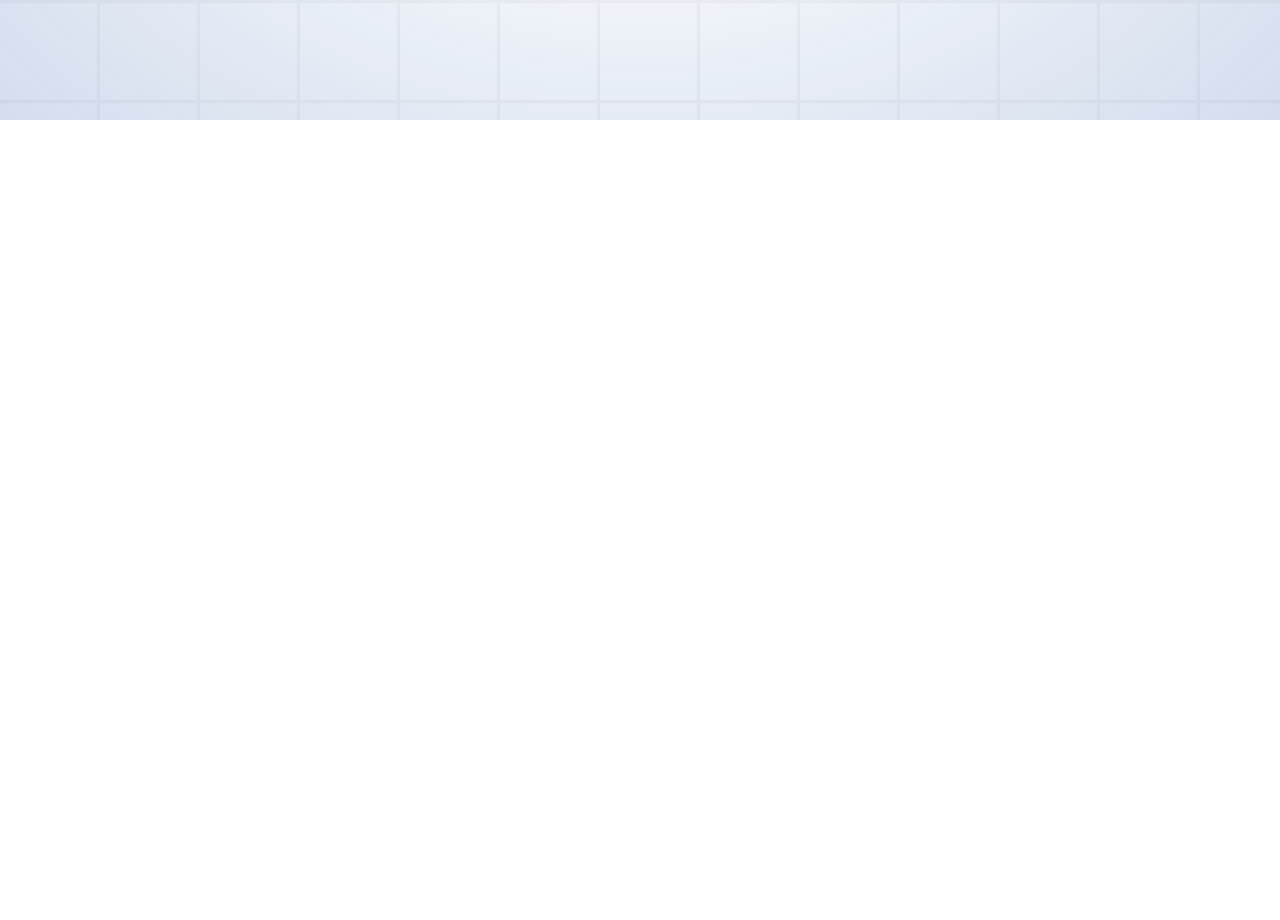
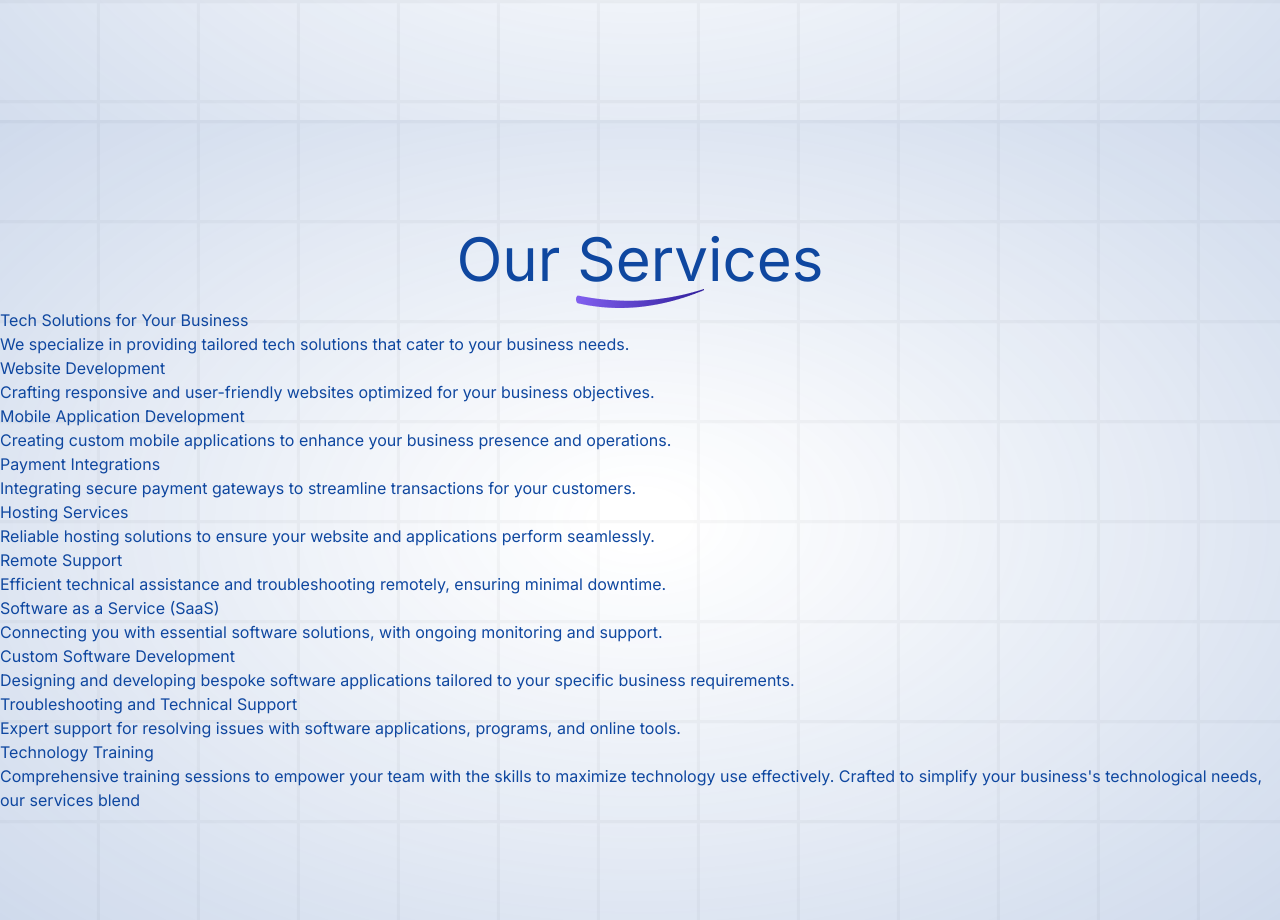
Before and after one commit to Mudanya/trignite-app, a Next.js app: page / in a window 1280 px wide. Shown: the part 680-1600 px from the top of the page. Before the commit the page ends 800 px from the top, so only its background shows below. Built offline with nearby package versions, Linux system fonts and the light colour scheme.

Commit message:
added services section

```diff
--- a/app/page.tsx
+++ b/app/page.tsx
@@ -1,4 +1,5 @@
 import Hero from "@/components/Hero";
+import Services from "@/components/Services";
 import GridBackground from "@/components/ui/GridBackground";
 import Image from "next/image";
 
@@ -8,6 +9,9 @@ export default function Home() {
       <div className="h-screen">
         <Hero />
       </div>
+      <div className="h-screen">
+        <Services/>
+      </div>
     </main>
   );
 }
--- /dev/null
+++ b/components/Services.tsx
@@ -0,0 +1,70 @@
+import React from "react";
+import GridBackground from "./ui/GridBackground";
+
+const Services = () => {
+  return (
+    <div className="relative w-full h-full overflow-hidden">
+      <GridBackground>
+        <section id="services" className="h-full w-full flex justify-center flex-col">
+          <h2 className="sm:text-6xl text-4xl text-center">Our Services</h2>
+              <center><img src="/h_line_shape.png" alt="" /></center>
+
+
+          <h4>Tech Solutions for Your Business</h4>
+          <p>
+            We specialize in providing tailored tech solutions that cater to
+            your business needs.
+          </p>
+          <h4>Website Development</h4>
+          <p>
+            Crafting responsive and user-friendly websites optimized for your
+            business objectives.
+          </p>
+          <h4>Mobile Application Development</h4>
+          <p>
+            Creating custom mobile applications to enhance your business
+            presence and operations.
+          </p>
+          <h4>Payment Integrations</h4>
+          <p>
+            Integrating secure payment gateways to streamline transactions for
+            your customers.
+          </p>
+          <h4>Hosting Services</h4>
+          <p>
+            Reliable hosting solutions to ensure your website and applications
+            perform seamlessly.
+          </p>
+          <h4>Remote Support</h4>
+          <p>
+            Efficient technical assistance and troubleshooting remotely,
+            ensuring minimal downtime.
+          </p>
+          <h4>Software as a Service (SaaS)</h4>
+          <p>
+            Connecting you with essential software solutions, with ongoing
+            monitoring and support.
+          </p>
+          <h4>Custom Software Development</h4>
+          <p>
+            Designing and developing bespoke software applications tailored to
+            your specific business requirements.
+          </p>
+          <h4>Troubleshooting and Technical Support</h4>
+          <p>
+            Expert support for resolving issues with software applications,
+            programs, and online tools.
+          </p>
+          <h4>Technology Training</h4>
+          <p>
+            Comprehensive training sessions to empower your team with the skills
+            to maximize technology use effectively. Crafted to simplify your
+            business's technological needs, our services blend{" "}
+          </p>
+        </section>
+      </GridBackground>
+    </div>
+  );
+};
+
+export default Services;
```
Also changed, not shown: 1 other file (tests, documents, lock files or other folders).
